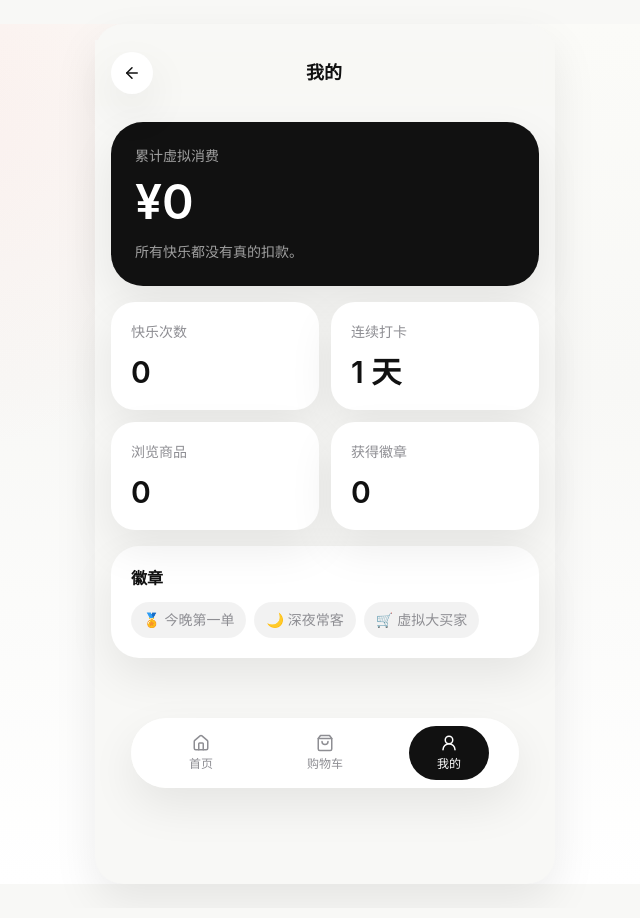
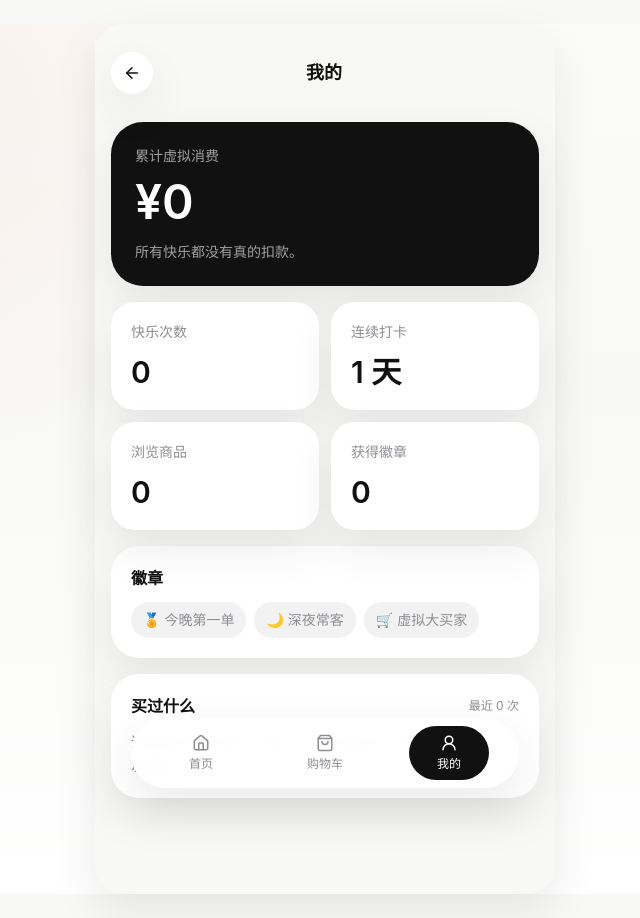
Before and after one commit to Allen-ui/moon-cart, a Next.js app: page / in a window 1280 px wide. Both pictures are taken after a click on the button "我的". Shown: the whole page, without its empty margins (315-955 px from the left). Built offline with nearby package versions, Linux system fonts and the light colour scheme.

Commit message:
Add H5 purchase history

```diff
--- a/app/page.tsx
+++ b/app/page.tsx
@@ -4,7 +4,7 @@ import { useEffect, useMemo, useState } from "react";
 import { AnimatePresence, motion } from "framer-motion";
 import { ArrowLeft, Bolt, Check, Home, Minus, Plus, ShoppingBag, Trash2, UserRound } from "lucide-react";
 import { categories, pickProducts, products, type Product } from "@/data/products";
-import { useShopStore } from "@/store/useShopStore";
+import { type CartItem, useShopStore } from "@/store/useShopStore";
 
 type View = "home" | "category" | "list" | "detail" | "cart" | "order" | "delivery" | "done" | "mine";
 
@@ -39,6 +39,7 @@ export default function MoonCartApp() {
   const [selectedCategory, setSelectedCategory] = useState<string | undefined>();
   const [selectedProduct, setSelectedProduct] = useState<Product>(products[0]);
   const [lastOrderAmount, setLastOrderAmount] = useState(428);
+  const [lastOrderItems, setLastOrderItems] = useState<CartItem[]>([]);
   const [deliveryIndex, setDeliveryIndex] = useState(0);
   const { cart, stats, addToCart, removeFromCart, changeQuantity, markProductViewed, completeOrder, refreshStreak } = useShopStore();
 
@@ -63,8 +64,9 @@ export default function MoonCartApp() {
     setView("detail");
   };
 
-  const startOrder = (amount = finalTotal || selectedProduct.price) => {
+  const startOrder = (amount = finalTotal || selectedProduct.price, items?: CartItem[]) => {
     setLastOrderAmount(amount);
+    setLastOrderItems(items?.length ? items.map((item) => ({ ...item })) : [{ ...selectedProduct, quantity: 1 }]);
     setView("order");
     window.setTimeout(() => setView("delivery"), 2000);
   };
@@ -77,7 +79,7 @@ export default function MoonCartApp() {
         if (current >= deliverySteps.length - 1) {
           window.clearInterval(timer);
           window.setTimeout(() => {
-            completeOrder(lastOrderAmount);
+            completeOrder(lastOrderAmount, lastOrderItems);
             setView("done");
           }, 700);
           return current;
@@ -86,7 +88,7 @@ export default function MoonCartApp() {
       });
     }, 2100);
     return () => window.clearInterval(timer);
-  }, [completeOrder, lastOrderAmount, view]);
+  }, [completeOrder, lastOrderAmount, lastOrderItems, view]);
 
   const accelerate = () => {
     setDeliveryIndex((index) => Math.min(deliverySteps.length - 1, index + 2));
@@ -191,7 +193,7 @@ export default function MoonCartApp() {
               <button className="flex-1 rounded-full bg-white px-5 py-4 font-semibold shadow-soft" onClick={() => addToCart(selectedProduct)}>
                 加入购物车
               </button>
-              <button className="flex-1 rounded-full bg-ink px-5 py-4 font-semibold text-white shadow-soft" onClick={() => startOrder(selectedProduct.price)}>
+              <button className="flex-1 rounded-full bg-ink px-5 py-4 font-semibold text-white shadow-soft" onClick={() => startOrder(selectedProduct.price, [{ ...selectedProduct, quantity: 1 }])}>
                 立即下单
               </button>
             </div>
@@ -236,7 +238,7 @@ export default function MoonCartApp() {
                 </section>
                 <div className="mt-5 grid grid-cols-2 gap-3">
                   <button className="rounded-full bg-white py-4 font-semibold shadow-soft" onClick={() => openCategory(undefined)}>继续逛逛</button>
-                  <button className="rounded-full bg-ink py-4 font-semibold text-white shadow-soft" onClick={() => startOrder(finalTotal)}>立即下单</button>
+                  <button className="rounded-full bg-ink py-4 font-semibold text-white shadow-soft" onClick={() => startOrder(finalTotal, cart)}>立即下单</button>
                 </div>
               </>
             )}
@@ -307,6 +309,10 @@ export default function MoonCartApp() {
                 <InfoRow label="实际支付" value="¥0" tone="mint" />
                 <InfoRow label="今日快乐值" value="+100" tone="coral" />
               </section>
+              <section className="mt-4 w-full rounded-[28px] bg-white p-5 text-left shadow-soft">
+                <div className="mb-3 font-semibold">刚刚买过</div>
+                <BoughtItems items={lastOrderItems} />
+              </section>
               <div className="mt-6 grid w-full grid-cols-2 gap-3">
                 <button className="rounded-full bg-white py-4 font-semibold shadow-soft" onClick={() => openCategory(undefined)}>继续逛逛</button>
                 <button className="rounded-full bg-ink py-4 font-semibold text-white shadow-soft" onClick={() => setView("home")}>返回首页</button>
@@ -338,6 +344,27 @@ export default function MoonCartApp() {
                   </span>
                 ))}
               </div>
+            </section>
+            <section className="mt-4 rounded-[28px] bg-white p-5 shadow-soft">
+              <div className="mb-3 flex items-center justify-between">
+                <span className="font-semibold">买过什么</span>
+                <span className="text-xs text-quiet">最近 {stats.purchases?.length ?? 0} 次</span>
+              </div>
+              {stats.purchases?.length ? (
+                <div className="space-y-3">
+                  {stats.purchases.slice(0, 8).map((record) => (
+                    <div key={record.id} className="rounded-[22px] bg-black/[0.03] p-3">
+                      <div className="mb-3 flex items-center justify-between text-sm">
+                        <span className="font-semibold">{formatPurchaseDate(record.createdAt)}</span>
+                        <span className="text-coral">{money(record.amount)}</span>
+                      </div>
+                      <BoughtItems items={record.items} compact />
+                    </div>
+                  ))}
+                </div>
+              ) : (
+                <p className="text-sm leading-6 text-quiet">还没有买过的记录。完成一次快乐送达后，这里会自动留下本次清单。</p>
+              )}
             </section>
           </Screen>
         )}
@@ -416,6 +443,26 @@ function InfoRow({ label, value, tone }: { label: string; value: string; tone?:
   );
 }
 
+function BoughtItems({ items, compact = false }: { items: CartItem[]; compact?: boolean }) {
+  if (!items.length) {
+    return <p className="text-sm text-quiet">这次是直接奖励自己，没有留下具体清单。</p>;
+  }
+
+  return (
+    <div className={compact ? "flex flex-wrap gap-2" : "space-y-2"}>
+      {items.map((item) => (
+        <div key={`${item.id}-${item.title}`} className={compact ? "rounded-full bg-white px-3 py-2 text-xs font-semibold text-ink" : "flex items-center justify-between rounded-2xl bg-black/[0.03] px-3 py-2"}>
+          <span className="min-w-0">
+            <span className="mr-2">{item.emoji}</span>
+            <span>{item.title}</span>
+          </span>
+          {!compact && <span className="shrink-0 text-sm text-quiet">x {item.quantity}</span>}
+        </div>
+      ))}
+    </div>
+  );
+}
+
 function EmptyCart({ onShop }: { onShop: () => void }) {
   return (
     <Centered>
@@ -425,6 +472,12 @@ function EmptyCart({ onShop }: { onShop: () => void }) {
       <button className="mt-8 rounded-full bg-ink px-8 py-4 font-semibold text-white shadow-soft" onClick={onShop}>继续逛逛</button>
     </Centered>
   );
+}
+
+function formatPurchaseDate(value: string) {
+  const date = new Date(value);
+  if (Number.isNaN(date.getTime())) return "刚刚";
+  return `${date.getMonth() + 1}月${date.getDate()}日 ${String(date.getHours()).padStart(2, "0")}:${String(date.getMinutes()).padStart(2, "0")}`;
 }
 
 function Centered({ children }: { children: React.ReactNode }) {
--- a/store/useShopStore.ts
+++ b/store/useShopStore.ts
@@ -6,12 +6,20 @@ import type { Product } from "@/data/products";
 
 export type CartItem = Product & { quantity: number };
 
+export type PurchaseRecord = {
+  id: string;
+  createdAt: string;
+  amount: number;
+  items: CartItem[];
+};
+
 type Stats = {
   virtualSpend: number;
   happyCount: number;
   streak: number;
   viewedProducts: number;
   badges: string[];
+  purchases: PurchaseRecord[];
   lastVisitDate?: string;
 };
 
@@ -23,7 +31,7 @@ type ShopState = {
   changeQuantity: (id: number, delta: number) => void;
   clearCart: () => void;
   markProductViewed: () => void;
-  completeOrder: (amount: number) => void;
+  completeOrder: (amount: number, items?: CartItem[]) => void;
   refreshStreak: () => void;
 };
 
@@ -40,7 +48,8 @@ const initialStats: Stats = {
   happyCount: 0,
   streak: 0,
   viewedProducts: 0,
-  badges: []
+  badges: [],
+  purchases: []
 };
 
 export const useShopStore = create<ShopState>()(
@@ -67,10 +76,18 @@ export const useShopStore = create<ShopState>()(
         })),
       clearCart: () => set({ cart: [] }),
       markProductViewed: () => set((state) => ({ stats: { ...state.stats, viewedProducts: state.stats.viewedProducts + 1 } })),
-      completeOrder: (amount) =>
+      completeOrder: (amount, items) =>
         set((state) => {
           const happyCount = state.stats.happyCount + 1;
           const badges = new Set(state.stats.badges);
+          const orderItems = items?.length ? items : state.cart;
+          const purchase: PurchaseRecord = {
+            id: `${Date.now()}-${Math.random().toString(16).slice(2)}`,
+            createdAt: new Date().toISOString(),
+            amount,
+            items: orderItems.map((item) => ({ ...item }))
+          };
+          const purchases = [purchase, ...(state.stats.purchases ?? [])].slice(0, 30);
           if (happyCount >= 1) badges.add("首次快乐");
           if (happyCount >= 3) badges.add("深夜常客");
           if (state.stats.virtualSpend + amount >= 1000) badges.add("虚拟大买家");
@@ -80,7 +97,8 @@ export const useShopStore = create<ShopState>()(
               ...state.stats,
               virtualSpend: state.stats.virtualSpend + amount,
               happyCount,
-              badges: Array.from(badges)
+              badges: Array.from(badges),
+              purchases
             }
           };
         }),
@@ -89,7 +107,7 @@ export const useShopStore = create<ShopState>()(
         const today = todayKey();
         if (stats.lastVisitDate === today) return;
         const streak = stats.lastVisitDate === yesterdayKey() ? stats.streak + 1 : 1;
-        set({ stats: { ...stats, streak, lastVisitDate: today } });
+        set({ stats: { ...initialStats, ...stats, purchases: stats.purchases ?? [], badges: stats.badges ?? [], streak, lastVisitDate: today } });
       }
     }),
     {
```
